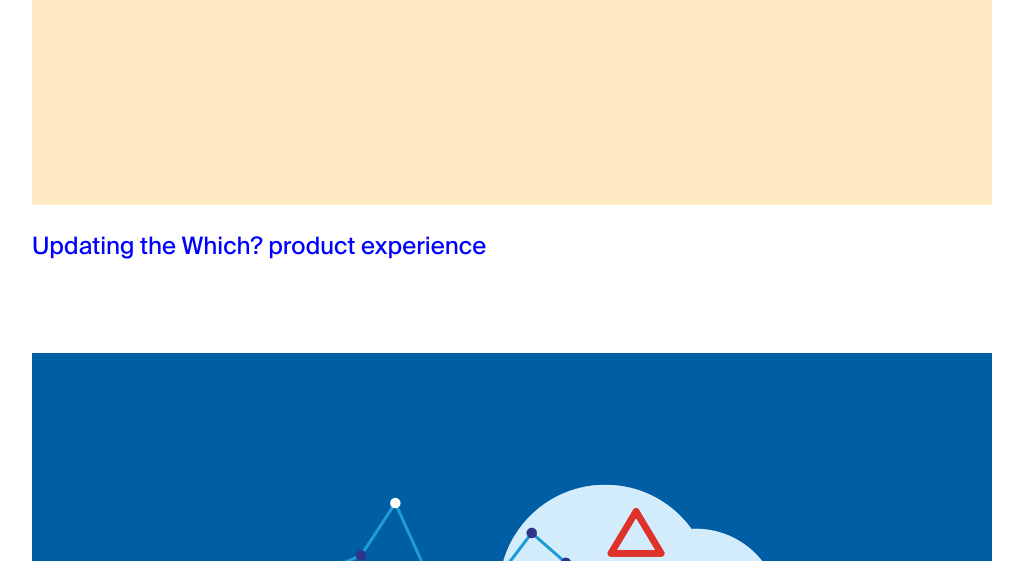
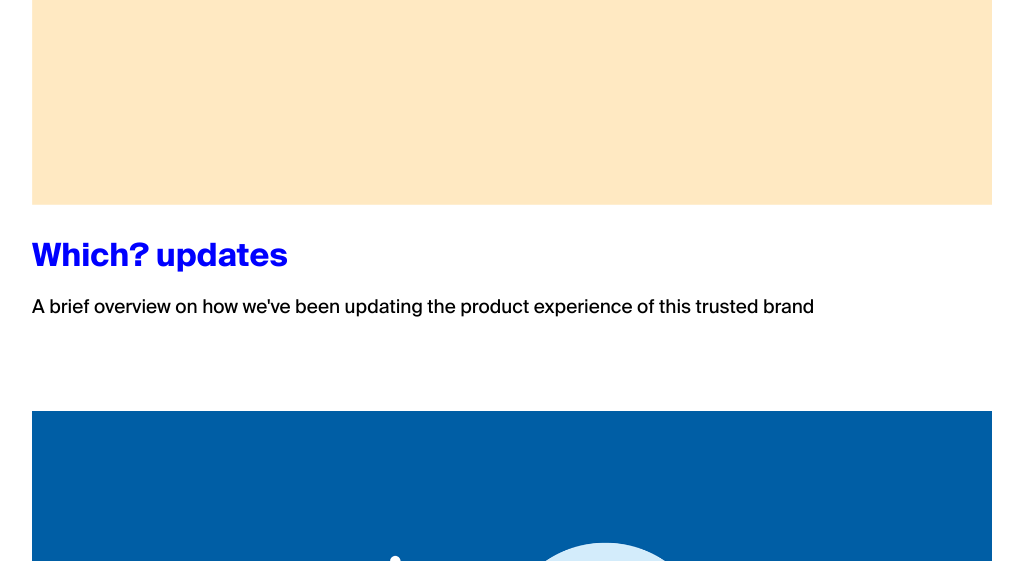
Before and after one commit to stephenjoe1/loft27design, a PHP site: page / in a window 1280 px wide. Shown: the part 2028-2589 px from the top of the page, without its empty margins (128-1151 px from the left). Run offline with PHP 8.4, Linux system fonts and the light colour scheme; some libraries are stand-ins or nearby versions.

Commit message:
updated project titles and summaries

```diff
--- a/css/main.css
+++ b/css/main.css
@@ -392,11 +392,23 @@ a:hover {
     text-decoration: underline;
 }
 
-.project-name {
-	font-size: 24px;
+.project-title {
+	font-family: 'SuisseIntl-Bold-WebXL', Helvetica neue, Helvetica, sans-serif;
+	font-size: 32px;
+	line-height: 40px;
+	margin-bottom: 15px;
+	margin-top: 30px;
+	text-align: left;
+	font-weight: 400;
+}
+
+.project-summary {
+	font-size: 19px;
 	margin-bottom: 90px;
 	text-align: left;
 }
+
+
 
 /*// small links */
 
@@ -538,10 +550,13 @@ a:hover {
 	margin-bottom: 10px;
 }
 
-.project-name {
+.project-summary {
 	margin-left: 3%;
 }
 
+.project-title {
+	margin-left: 3%;
+}
 
 /*// end*/
 .list ul {
@@ -736,8 +751,15 @@ a:hover {
 	margin-bottom: 50px;
 }
 
-.project-name {
+.project-title {
 	font-size: 19px;
+	margin-top: 20px;
+	margin-bottom: 10px;
+	margin-left: 10px;
+}
+
+.project-summary {
+	font-size: 16px;
 	margin-bottom: 60px;
 	margin-left: 10px;
 }
--- a/index.html
+++ b/index.html
@@ -88,113 +88,122 @@
 
 			<div class="image-name">
 		    	<img src="images/which-logo.svg">
-		        <p class="project-name"><a href="project-which.html">Updating the Which? product experience</a></p>
+		        <h3 class="project-title"><a href="project-which.html">Which? updates</a></h3>
+		        <p class="project-summary">A brief overview on how we've been updating the product experience of this trusted brand</p>
 			</div>
 
 			<div class="image-name">
 		    	<img src="images/Product-illustration-PaaS.png">
-		        <p class="project-name"><a href="project-gaap.html">Creating common platforms for the public sector</a></p>
+		        <h3 class="project-title"><a href="project-gaap.html">Government as a Platform (GaaP)</a></h3>
+		        <p class="project-summary">Creating a range of user-centred products for reuse across the public sector</p>
 			</div>
 
 			<div class="image-name">
 		    	<img src="images/which-money-health-check.png">
-		        <p class="project-name"><a href="https://www.which.co.uk/tool/my-money-health-check/">Helping people through the cost of living crisis</a></p>
+		        <h3 class="project-title"><a href="https://www.which.co.uk/tool/my-money-health-check/">My Money Health Check</a></h3>
+		        <p class="project-summary">Giving people useful information to help them through the cost of living crisis</p>
 			</div>
 
 			<div class="image-name">
 		    	<img src="images/govuk-00.png">
-		        <p class="project-name"><a href="project-govuk.html">Building the GOV.UK design language</a></p>
+		        <h3 class="project-title"><a href="project-govuk.html">GOV.UK</a></h3>
+		        <p class="project-summary">Building the trusted GOV.UK design language from scratch</p>
 			</div>
 
 
 			<div class="image-name">
 		    	<img src="images/xgov-design-ops.jpg">
-		        <p class="project-name"><a href="project-x-gov-design-community.html">Building a cross-government design community</a></p>
+		        <h3 class="project-title"><a href="project-x-gov-design-community.html">Leading design in government</a></h3>
+		        <p class="project-summary">Building and maintaining a cross-government design community of 800+ people</p>
 			</div>
 
 			<div class="image-name shade">
 		    	<img src="images/govuk-pay-02.jpg">
-		        <p class="project-name"><a href="project-govuk-pay.html">Designing a payments service for the public sector</a></p>
+		        <h3 class="project-title"><a href="project-govuk-pay.html">GOV.UK Pay</a></h3>
+		        <p class="project-summary">Designing an accessible and reusable payments service for the public sector</p>
 			</div>
 
 			<div class="image-name">
 		    	<img src="images/idig-1.jpg">
-		        <p class="project-name"><a href="project-international-design-in-government.html">Branding the International Design in Government community</a></p>
+		        <h3 class="project-title"><a href="project-international-design-in-government.html">International Design in Government</a></h3>
+		        <p class="project-summary">Creating a brand for the International Design in Government community and their series of events</p>
 			</div>
 			<div class="image-name">
 		    	<img src="images/govdesign-meetup-5.jpg">
-		        <p class="project-name"><a href="project-govdesign-meetup.html">Creating and running GovDesign meetups</a></p>
+		        <h3 class="project-title"><a href="project-govdesign-meetup.html">GovDesign meetups</a></h3>
+		        <p class="project-summary">Creating and running a compelling series of events to build a wider GovDesign community of over 2,000 people</p>
 			</div>
 			<div class="image-name shade">
 		    	<img src="images/sprint-01.jpg">
-		        <p class="project-name"><a href="project-sprint-18.html">Event branding for Sprint 18</a></p>
+		        <h3 class="project-title"><a href="project-sprint-18.html">Sprint 18</a></h3>
+		        <p class="project-summary">Event branding and design for this premier public sector digital event</p>
 			</div>
 			<div class="image-name shade">
 		    	<img src="images/posteryouarenot.jpg">
-		        <p class="project-name"><a href="http://govdesign.tumblr.com/">Using design to build a strong org culture</a></p>
+		        <h3 class="project-title"><a href="http://govdesign.tumblr.com/">GovDesign assets tumblr</a></h3>
+		        <p class="project-summary">Using design to build a strong org culture</p>
 			</div>
 
 			<div class="image-name shade">
 		    	<img src="images/services-week-2019.jpg">
-		        <p class="project-name">Building a brand for Services Week</p>
+		        <h3 class="project-title">Services Week</h3>
+		        <p class="project-summary">Creating design assets for this annual event highlighting strong service design in a public sector setting</p>
 			</div>
 
 			<div class="image-name shade">
 		    	<img src="images/c19-1.jpg">
-		        <p class="project-name"><a href="https://www.gov.uk/coronavirus/">Designing the GOV.UK Coronavirus response</a></p>
+		        <h3 class="project-title">GOV.UK Coronavirus response</h3>
+		        <p class="project-summary">Getting the right information to people at the right time during a time of national importance</p>
 			</div>
 
 			<div class="image-name shade">
 		    	<img src="images/sg-biorhythm1.jpg">
-		        <p class="project-name"><a href="project-science-gallery.html">Building the Science Gallery brand</a></p>
+		        <h3 class="project-title"><a href="project-science-gallery.html">Science Gallery</a></h3>
+		        <p class="project-summary">Building a brand for this innovative cultural institution</p>
 			</div>
 			<div class="image-name shade">
 		    	<img src="images/signals-01.jpg">
-		        <p class="project-name"><a href="https://public.digital/signals">Designing a new publication for Public Digital</a></p>
+		        <h3 class="project-title"><a href="https://public.digital/signals">Signals</a></h3>
+		        <p class="project-summary">Designing a new publication for Public Digital</p>
 			</div>
-			<!-- <div class="image-name shade">
-		    	<img src="images/registers-01.jpg">
-		        <p class="project-name"><a href="https://www.registers.service.gov.uk/">Building better data infrastructure</a></p>
-			</div> -->
 			<div class="image-name shade">
 		    	<img src="images/misleading-posters-01.jpg">
-		        <p class="project-name">Building a simple GOV.UK corporate comms style</p>
+		        <h3 class="project-title">GOV.UK comms</h3>
+		        <p class="project-summary">Building a simple GOV.UK corporate comms style</p>
 			</div>
 			<div class="image-name shade">
 		    	<img src="images/concon-1.jpg">
-		        <p class="project-name">Event branding for ConCon</p>
+		        <h3 class="project-title">ConCon</h3>
+		        <p class="project-summary">Event branding for the annual cross-government content conference</p>
 			</div>
 			<div class="image-name shade">
 		    	<img src="images/SM-flag.jpg">
-		        <p class="project-name"><a href="https://medium.com/@loft27design/designers-as-power-brokers-403338d79361">Designers as power brokers</a></p>
+		        <h3 class="project-title"><a href="https://medium.com/@loft27design/designers-as-power-brokers-403338d79361">Designers as power brokers</a></h3>
+		        <p class="project-summary">A short blog post outlining the responsibility we have as designers to give users understandable information</p>
 			</div>
 			<div class="image-name shade">
 		    	<img src="images/eb01.jpg">
-		        <p class="project-name">Using pictograms to tell an important story</p>
+		        <h3 class="project-title">England's Burning</h3>
+		        <p class="project-summary">Using pictograms to tell the important story of the UK riots in 2011 – published by Unit Editions</p>
+			<div class="image-name shade">
+		    	<img src="images/newspaperpictograms01.jpg">
+		        <h3 class="project-title">Newspaper pictograms</H3>
+		        <p class="project-summary">Defining a point in time using pictograms</p>
 			</div>
 			<div class="image-name shade">
-		    	<img src="images/newspaperpictograms01.jpg">
-		        <p class="project-name">Defining a point in time using pictograms</p>
-			</div>
-			<!-- <div class="image-name shade">
-		    	<img src="images/govuk-verify.jpg">
-		        <p class="project-name">GOV.UK Verify</p>
-			</div> -->
-			<div class="image-name shade">
 		    	<img src="images/gds-academy-brand.jpg">
-		        <p class="project-name">Building a brand for the GDS Academy</p>
+		        <h3 class="project-title">GDS Academy</h3>
+		        <p class="project-summary">Building a brand for this popular government training org</p>
 			</div>
 			<div class="image-name shade">
 		    	<img src="images/ogl-logo-1.png">
-		        <p class="project-name">Creating an iconic logo for the Open Government Licence (OGL)</p>
+		        <h3 class="project-title">Open Government Licence (OGL)</h3>
+		        <p class="project-summary">Creating an iconic logo that can be recognised at small sizes</p>
 			</div>
 			<div class="image-name shade">
 		    	<img src="images/1560-posters-website.jpg">
-		        <p class="project-name">The Nothingness of Now – EP prints</p>
-			</div>
-			<div class="image-name shade">
-		    	<img src="images/ecomarathon.jpg">
-		        <p class="project-name">Designing the Eco-marathon experience</p>
+		        <h3 class="project-title">Let's Set Sail</h3>
+		        <p class="project-summary">The Nothingness of Now – EP prints</p>
 			</div>
 		</div>
 
```
